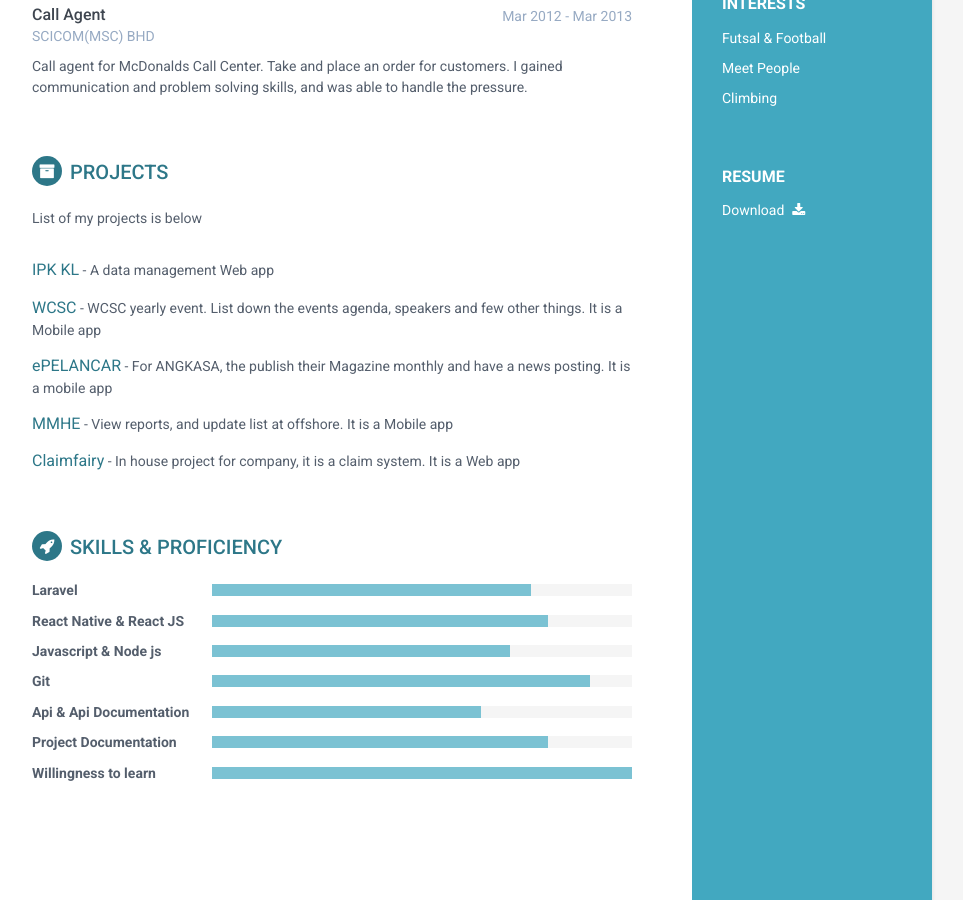
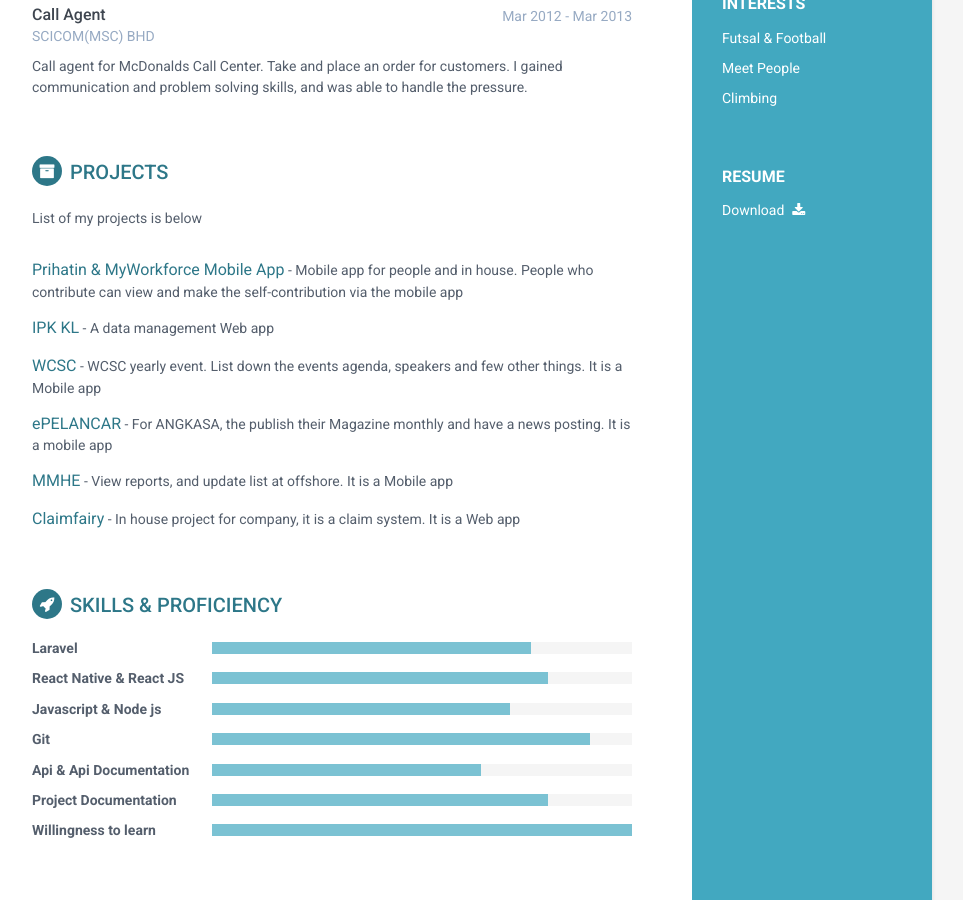
Before and after one commit to burhan3759/resume, a Jekyll site: the page built from index.html, in a window 1280 px wide and 900 px high, scrolled down 991 px. Shown: the whole window, without its empty margins (188-1151 px from the left). Built offline with Jekyll 4.4.1, drawn with Linux system fonts in a browser that asks for light colours.

Commit message:
1. update projects details

```diff
--- a/_includes/projects.html
+++ b/_includes/projects.html
@@ -1,8 +1,12 @@
 <section class="section projects-section">
+
                 <h2 class="section-title"><i class="fa fa-archive"></i>Projects</h2>
                 <div class="intro">
                     <p>List of my projects is below</p>
                 </div><!--//intro-->
+                <div class="item">
+                    <span class="project-title"><a href="#hook">Prihatin & MyWorkforce Mobile App</a></span> - <span class="project-tagline">Mobile app for people and in house. People who contribute can view and make the self-contribution via the mobile app
+                </div><!--//item-->
                 <div class="item">
                     <span class="project-title"><a href="#hook">IPK KL</a></span> - <span class="project-tagline">A data management Web app
                 </div><!--//item-->
```
